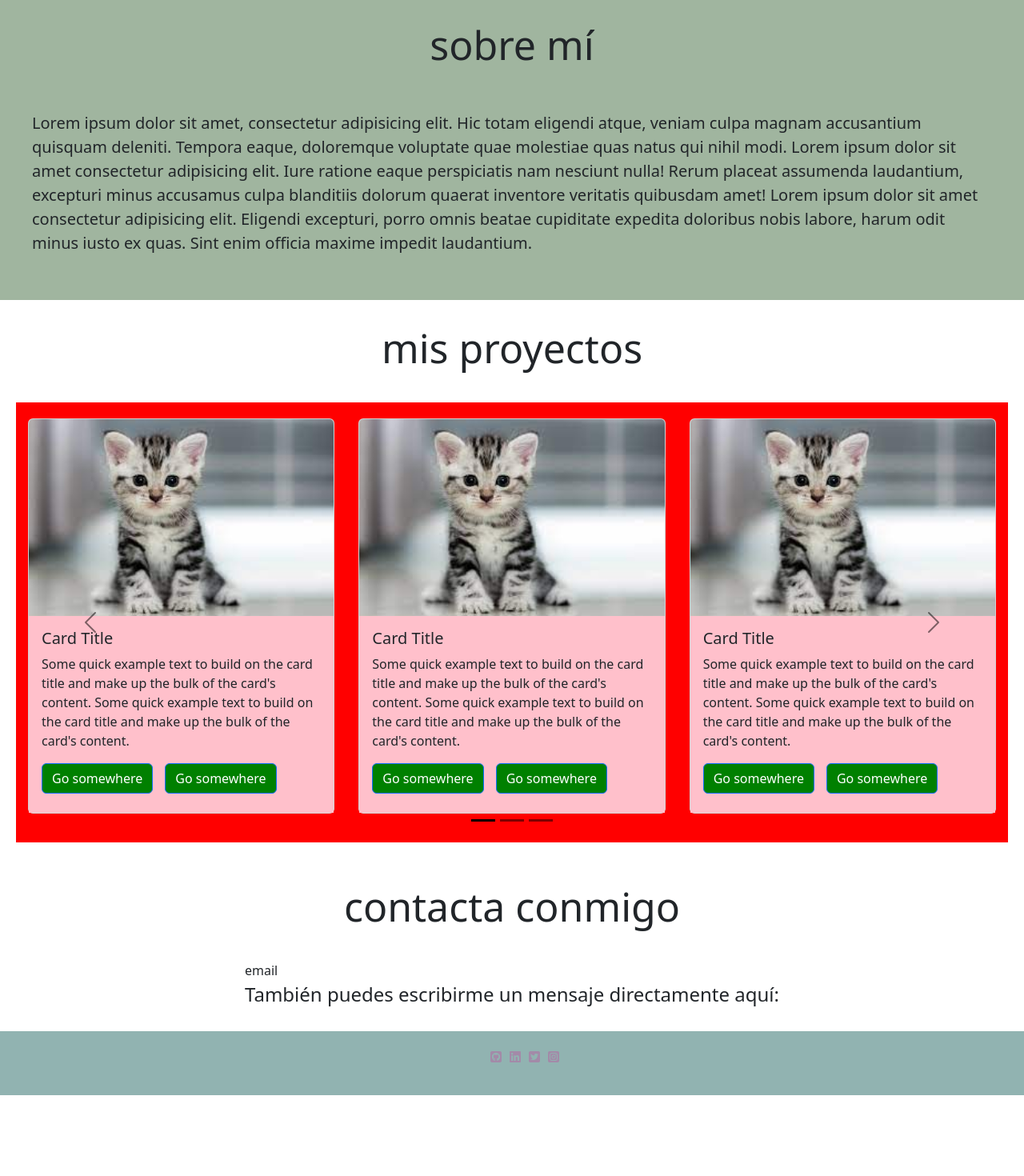
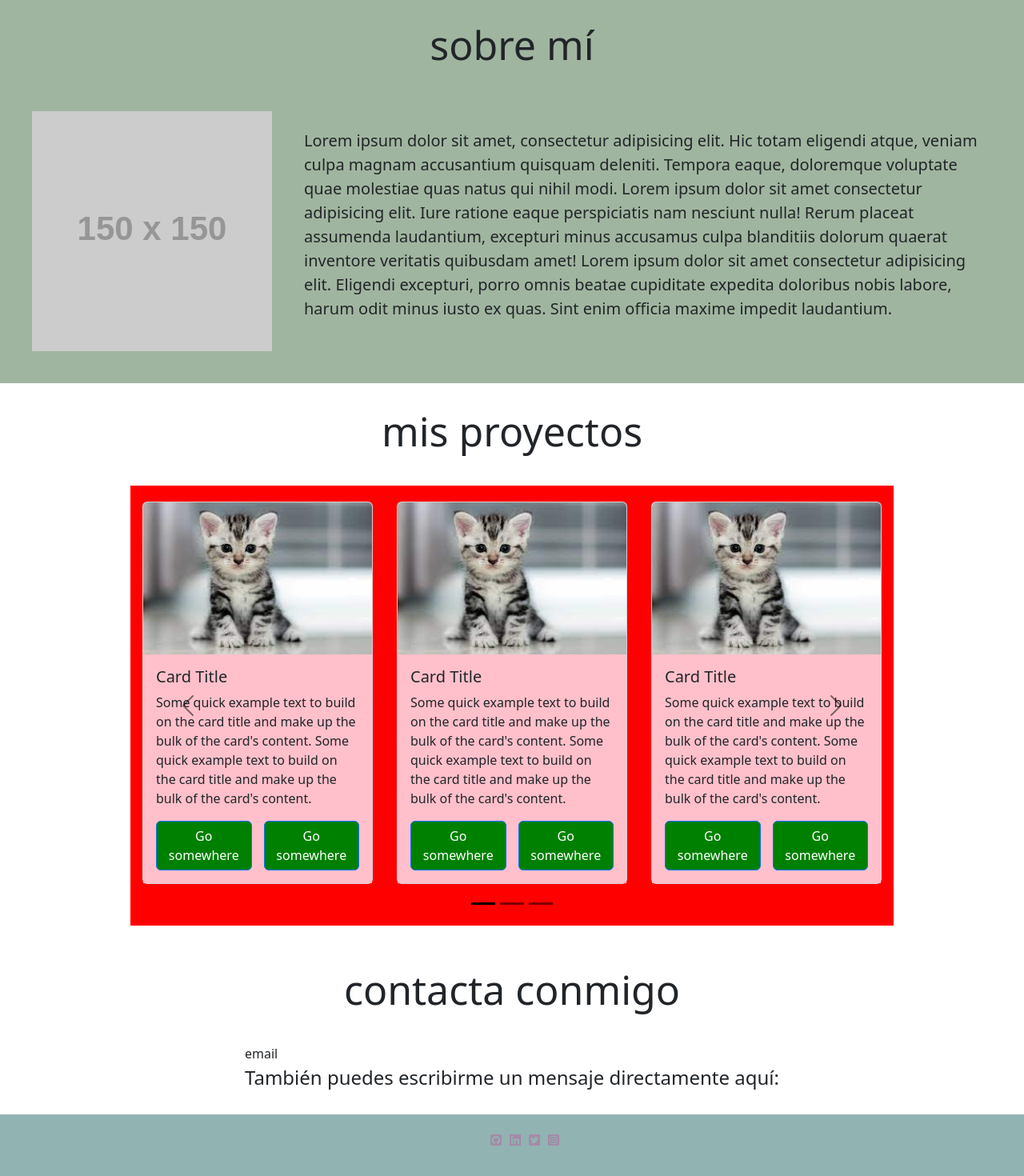
Before and after one commit to brunadasilvabz/portfolio, a React (Create React App) app: page / in a window 1280 px wide. Shown: the part 904-2374 px from the top of the page at 80% size. Before the commit the page ends 2273 px from the top, so only its background shows below. Built offline with nearby package versions, Linux system fonts and the light colour scheme.

Commit message:
add components

```diff
--- /dev/null
+++ b/src/components/AboutMe.js
@@ -0,0 +1,22 @@
+const AboutMe = () => {
+    return (
+    <section className="aboutMeSection">
+        <h2 className="aboutMeSection_title">sobre mí</h2>
+        <div className="aboutMeSection_div">
+        <img className="aboutMeSection_div-img" src="https://via.placeholder.com/150/" alt="Bruna"/>
+        <p className="aboutMeSection_div-text">Lorem ipsum dolor sit amet, consectetur adipisicing elit. Hic totam eligendi
+        atque,
+        veniam culpa magnam
+            accusantium quisquam deleniti. Tempora eaque, doloremque voluptate quae molestiae quas natus qui nihil modi.
+        Lorem ipsum dolor sit amet consectetur adipisicing elit. Iure ratione eaque perspiciatis nam nesciunt nulla!
+        Rerum placeat assumenda laudantium, excepturi minus accusamus culpa blanditiis dolorum quaerat inventore
+        veritatis quibusdam amet! Lorem ipsum dolor sit amet consectetur adipisicing elit. Eligendi excepturi, porro
+        omnis beatae cupiditate expedita doloribus nobis labore, harum odit minus iusto ex quas. Sint enim officia
+        maxime impedit laudantium.
+        </p>
+        </div>
+  </section>
+  );
+}
+
+export default AboutMe;
--- a/src/components/App.js
+++ b/src/components/App.js
@@ -1,7 +1,12 @@
 /* eslint-disable jsx-a11y/anchor-is-valid */
 import "../styles/App.scss";
-import SlideSmallerScreen from "./SlideSmallerScreen";
-import SlideBigScreen from "./SlideBigScreen";
+import Header from "./Header";
+import Landing from "./Landing";
+import AboutMe from "./AboutMe";
+import Projects from "./Projects";
+import ContactMe from "./ContactMe";
+import Footer from "./Footer";
+
 
 
 
@@ -10,79 +15,14 @@ import SlideBigScreen from "./SlideBigScreen";
 function App() {
   return (
     <div className="App">
-      <header className="header">
-        <button className="header_button"><i className="fa-solid fa-bars"></i></button>
-      </header>
+      <Header></Header>
       <main className="main">
-        <section className="landingSection">
-          <h1 className="landingSection_title">hola, soy Bruna</h1>
-          <p className="landingSection_desc">desarrolladora front-end</p>
-          <ul className="landingSection_list">
-            <li><a className="landingSection_list-element" href="https://github.com/brunadasilvabz" target="_blank" rel="noreferrer">github</a>
-            </li>
-            <li><a className="landingSection_list-element" href=" https://www.linkedin.com/in/brunadasilvabarrozo/"
-            target="_blank">linkedin</a></li>
-            <li><a className="landingSection_list-element" href="https://twitter.com/brunadasilvabz" target="_blank" rel="noreferrer">twitter</a>
-            </li>
-            <li><a className="landingSection_list-element" href="" target="_blank">instagram</a></li>
-            <li><a className="landingSection_list-element" href="./assets/archive/cv_bruna.pdf" download
-            target="_blank">descargar cv</a>
-            </li>
-          </ul>
-
-          <p className="landingSection_text">sigue bajando para saber más sobre mí</p>
-          <div className="landingSection_div"><i className=" landingSection_div-arrow fa-solid fa-arrow-down"></i></div>
-        </section>
-        <section className="aboutMeSection">
-          <h2 className="aboutMeSection_title">sobre mí</h2>
-          <div className="aboutMeSection_div">
-            {/* <img className="aboutMeSection_div-img" src="./assets/images/bruna.jpeg" alt="Bruna"> */}
-            <p className="aboutMeSection_div-text">Lorem ipsum dolor sit amet, consectetur adipisicing elit. Hic totam eligendi
-            atque,
-            veniam culpa magnam
-              accusantium quisquam deleniti. Tempora eaque, doloremque voluptate quae molestiae quas natus qui nihil modi.
-            Lorem ipsum dolor sit amet consectetur adipisicing elit. Iure ratione eaque perspiciatis nam nesciunt nulla!
-           Rerum placeat assumenda laudantium, excepturi minus accusamus culpa blanditiis dolorum quaerat inventore
-            veritatis quibusdam amet! Lorem ipsum dolor sit amet consectetur adipisicing elit. Eligendi excepturi, porro
-            omnis beatae cupiditate expedita doloribus nobis labore, harum odit minus iusto ex quas. Sint enim officia
-            maxime impedit laudantium.
-            </p>
-          </div>
-        </section>
-        <section className="projectSection">
-          <h2 className="projectSection_title">mis proyectos</h2>
-          <div className="projectSection_div2 showSmaller"><SlideSmallerScreen></SlideSmallerScreen></div>
-          <div className="projectSection_div1 showBigger"><SlideBigScreen></SlideBigScreen></div>
-
-
-
-        </section>
-        <section className="contactSection">
-          <h2 className="contactSection_title">contacta conmigo</h2>
-          <div>
-            <div className="contactSection_div">email</div>
-              <form className="contactSection_form" action="">
-                <legend className="contactSection_form-legend">También puedes escribirme un mensaje directamente aquí:</legend>
-                {/* <input className="contactSection_form-input" type="text"> */}
-              </form>
-            </div>
-        </section>
+        <Landing></Landing>
+        <AboutMe></AboutMe>
+        <Projects></Projects>
+        <ContactMe></ContactMe>
       </main>
-      <footer className="footer">
-
-        <ul className="footer_list">
-          <li><a className="footer_list-element" href="https://github.com/brunadasilvabz" target="_blank" rel="noreferrer"><i
-            className="fa-brands fa-square-github"></i></a>
-          </li>
-          <li><a className="footer_list-element" href="https://www.linkedin.com/in/brunadasilvabarrozo/" target="_blank" rel="noreferrer"><i
-            className="fa-brands fa-linkedin"></i></a></li>
-          <li><a className="footer_list-element" href="https://twitter.com/brunadasilvabz" target="_blank" rel="noreferrer"><i
-            className="fa-brands fa-square-twitter"></i></a></li>
-          <li><a className="footer_list-element" href="" target="_blank"><i className="fa-brands fa-square-instagram"></i></a>
-          </li>
-        </ul>
-
-     </footer>
+      <Footer></Footer>
     </div>
   );
 }
--- /dev/null
+++ b/src/components/ContactMe.js
@@ -0,0 +1,16 @@
+const ContactMe = () => {
+    return (
+        <section className="contactSection">
+          <h2 className="contactSection_title">contacta conmigo</h2>
+          <div>
+            <div className="contactSection_div">email</div>
+              <form className="contactSection_form" action="">
+                <legend className="contactSection_form-legend">También puedes escribirme un mensaje directamente aquí:</legend>
+                {/* <input className="contactSection_form-input" type="text"> */}
+              </form>
+            </div>
+        </section>
+    );
+}
+
+export default ContactMe;
--- /dev/null
+++ b/src/components/Footer.js
@@ -0,0 +1,20 @@
+/* eslint-disable jsx-a11y/anchor-is-valid */
+const Footer = () => {
+    return (
+        <footer className="footer">
+        <ul className="footer_list">
+          <li><a className="footer_list-element" href="https://github.com/brunadasilvabz" target="_blank" rel="noreferrer"><i
+            className="fa-brands fa-square-github"></i></a>
+          </li>
+          <li><a className="footer_list-element" href="https://www.linkedin.com/in/brunadasilvabarrozo/" target="_blank" rel="noreferrer"><i
+            className="fa-brands fa-linkedin"></i></a></li>
+          <li><a className="footer_list-element" href="https://twitter.com/brunadasilvabz" target="_blank" rel="noreferrer"><i
+            className="fa-brands fa-square-twitter"></i></a></li>
+          <li><a className="footer_list-element" href="" target="_blank"><i className="fa-brands fa-square-instagram"></i></a>
+          </li>
+        </ul>
+     </footer>
+    );
+}
+
+export default Footer;
--- /dev/null
+++ b/src/components/Header.js
@@ -0,0 +1,9 @@
+const Header =() => {
+    return (
+        <header className="header">
+        <button className="header_button"><i className="fa-solid fa-bars"></i></button>
+      </header>
+    )
+}
+
+export default Header;
--- /dev/null
+++ b/src/components/Landing.js
@@ -0,0 +1,26 @@
+/* eslint-disable jsx-a11y/anchor-is-valid */
+const Landing = () => {
+    return (
+        <section className="landingSection">
+          <h1 className="landingSection_title">hola, soy Bruna</h1>
+          <p className="landingSection_desc">desarrolladora front-end</p>
+          <ul className="landingSection_list">
+            <li><a className="landingSection_list-element" href="https://github.com/brunadasilvabz" target="_blank" rel="noreferrer">github</a>
+            </li>
+            <li><a className="landingSection_list-element" href=" https://www.linkedin.com/in/brunadasilvabarrozo/"
+            target="_blank">linkedin</a></li>
+            <li><a className="landingSection_list-element" href="https://twitter.com/brunadasilvabz" target="_blank" rel="noreferrer">twitter</a>
+            </li>
+            <li><a className="landingSection_list-element" href="" target="_blank">instagram</a></li>
+            <li><a className="landingSection_list-element" href="./assets/archive/cv_bruna.pdf" download
+            target="_blank">descargar cv</a>
+            </li>
+          </ul>
+
+          <p className="landingSection_text">sigue bajando para saber más sobre mí</p>
+          <div className="landingSection_div"><i className=" landingSection_div-arrow fa-solid fa-arrow-down"></i></div>
+        </section>
+    );
+}
+
+export default Landing;
--- /dev/null
+++ b/src/components/Projects.js
@@ -0,0 +1,14 @@
+import SlideSmallerScreen from "./SlideSmallerScreen";
+import SlideBigScreen from "./SlideBigScreen";
+
+const Projects = () => {
+    return (
+        <section className="projectSection">
+          <h2 className="projectSection_title">mis proyectos</h2>
+          <div className="projectSection_div2 showSmaller"><SlideSmallerScreen></SlideSmallerScreen></div>
+          <div className="projectSection_div1 showBigger"><SlideBigScreen></SlideBigScreen></div>
+        </section>
+    );
+}
+
+export default Projects;
--- a/src/components/SlideBigScreen.js
+++ b/src/components/SlideBigScreen.js
@@ -14,7 +14,7 @@ const SlideBigScreen = () => {
         {/* 1ST SLIDE */}
 
       <Carousel.Item className='carousel_item'>
-        <Card className='card'>
+        <Card className='card' style={{ width: '18rem' }}>
           <div className='card_imgWrapper'>
             <Card.Img className="img" variant="top" src={gatito1} />
           </div>
@@ -31,7 +31,7 @@ const SlideBigScreen = () => {
             </div>
           </Card.Body>
         </Card>
-        <Card className='card'>
+        <Card className='card' style={{ width: '18rem' }}>
           <div className='card_imgWrapper'>
             <Card.Img className="img" variant="top" src={gatito1} />
           </div>
@@ -48,7 +48,7 @@ const SlideBigScreen = () => {
             </div>
           </Card.Body>
         </Card>
-        <Card className='card'>
+        <Card className='card' style={{ width: '18rem' }}>
           <div className='card_imgWrapper'>
             <Card.Img className="img" variant="top" src={gatito1} />
           </div>
```
